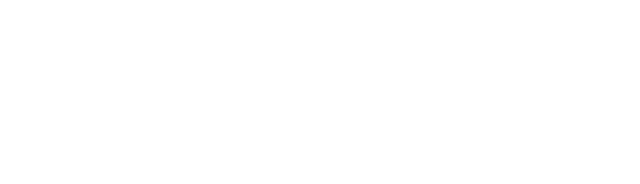
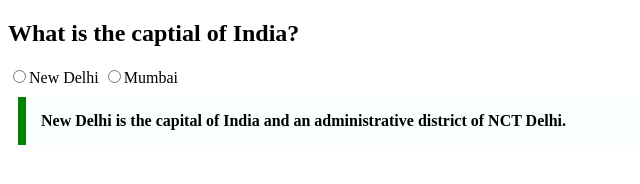
Before and after one commit to acciojob/trivia-624-urvashi, a website: page main.html in a window 1280 px wide. Shown: the whole page, without its empty margins (0-640 px from the left). Drawn offline with Linux system fonts and the light colour scheme.

Commit message:
created a submission

```diff
--- a/main.html
+++ b/main.html
@@ -8,6 +8,17 @@
 
 <body>
 	<!-- the entire body must be written by student -->
+	<!-Requirement: 1 Question---->
+	<h2>What is the captial of India?</h2>
+
+	<!--Requirement:2 Buttons-->
+	<input type = "radio" name = "capital" value = "new delhi">New Delhi
+    <input type = "radio" name = "capital" value = "mumbai">Mumbai
+
+	<!--- Requirement 3 Blockquote--->
+	<blockquote>New Delhi is the capital of India and an administrative district of NCT Delhi.
+	</blockquote>
+
     <script type="text/javascript" src="./script.js">
 </script>
 
--- a/styles.css
+++ b/styles.css
@@ -1,2 +1,10 @@
 
 /* Your CSS Code here. */
+blockquote{
+	max-width:600px;
+	margin:10px;
+	padding: 15px;
+	border-left: 8px solid green;
+	background-color:#f8fffe;
+	font-weight:bold;
+}
```
